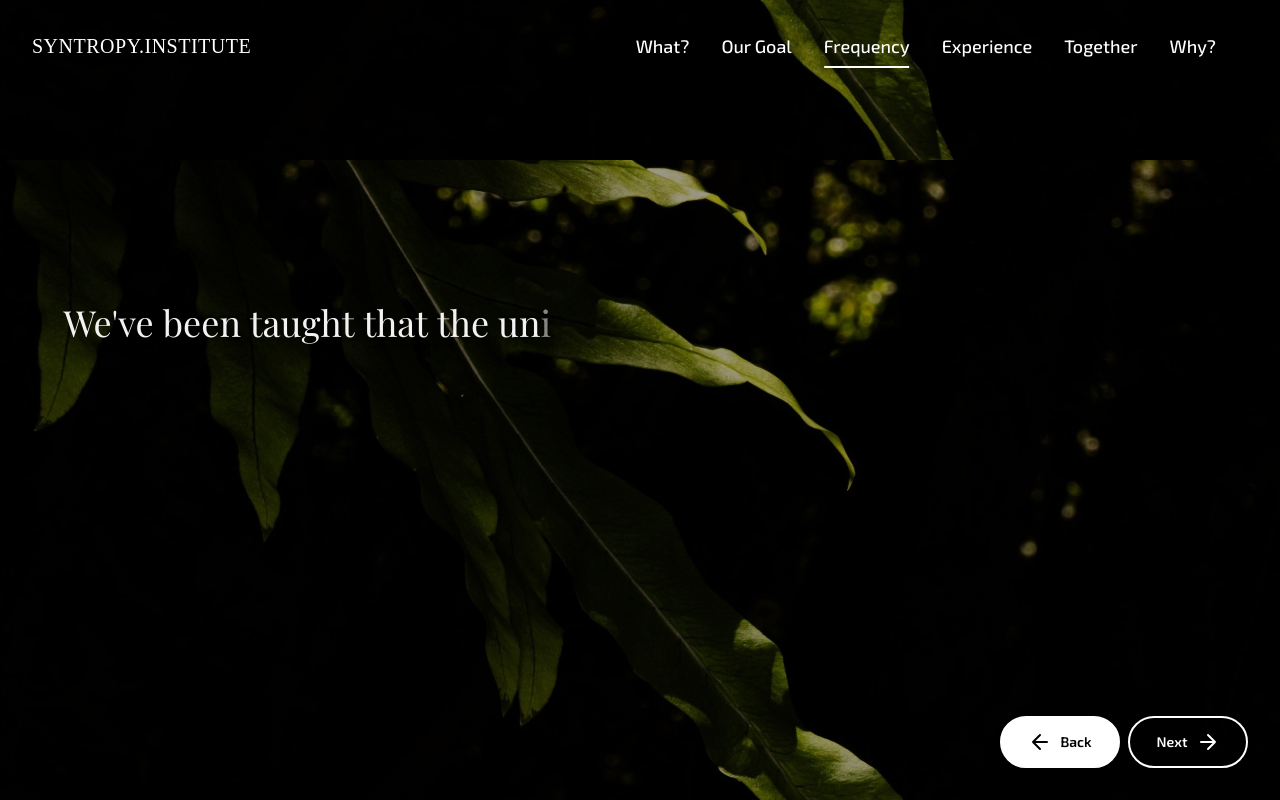
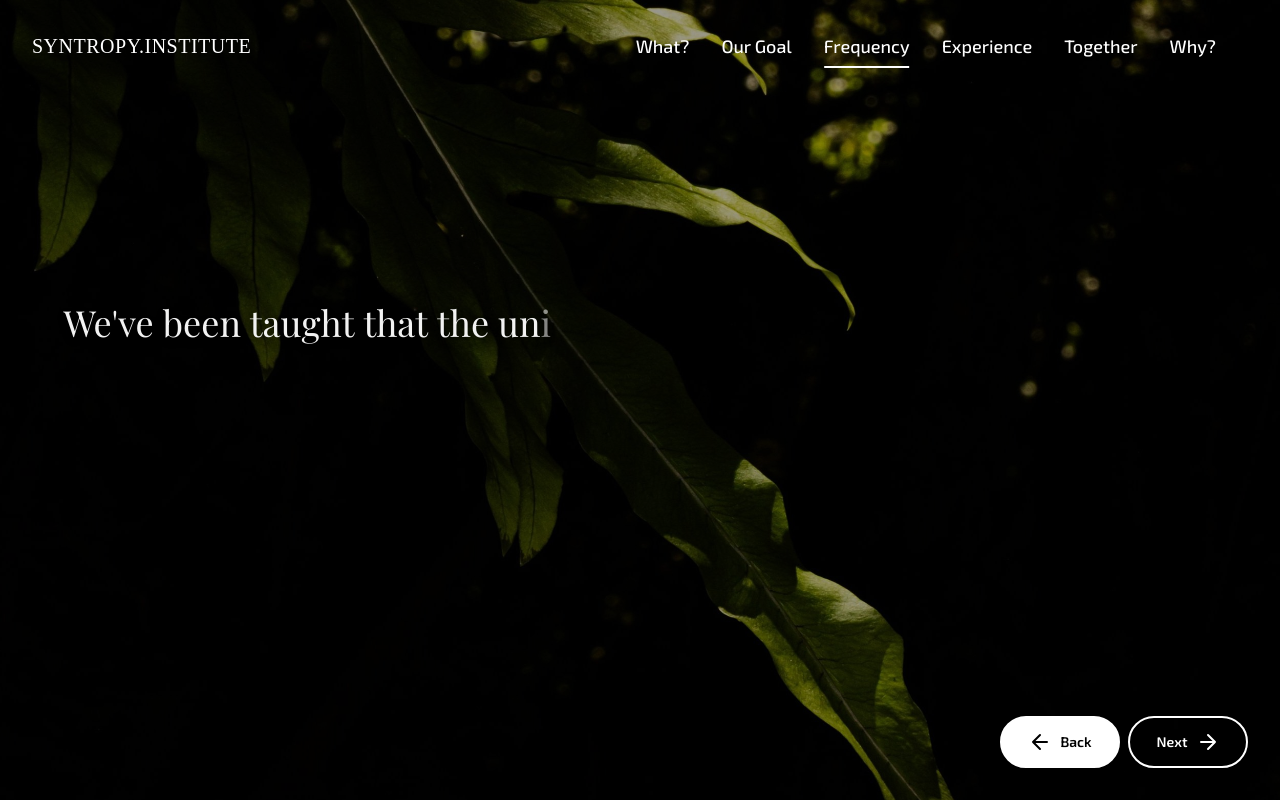
Before and after one commit to Zazawowow/Syntropy-Institute, a React (Vite) app: page / in a window 1280 px wide. Shown: the top 800 px of the page. Built offline with nearby package versions, Linux system fonts and the light colour scheme; a web font is replaced by a local one.

Commit message:
Update App component: modify transition class for smoother opacity effects and replace image in the public directory.

```diff
--- a/src/App.tsx
+++ b/src/App.tsx
@@ -191,7 +191,7 @@ function App() {
 
   return (
         <div
-      className="font-futuristic relative bg-cover bg-center bg-no-repeat transition-all duration-2000 ease-in-out"
+      className="font-futuristic relative bg-cover bg-center bg-no-repeat transition-opacity duration-2000 ease-in-out"
       style={{
         backgroundImage: currentSection === 'syntropy-1'
           ? 'url(/syntropy.jpg)'
```
Also changed, not shown: public/2.jpg.
